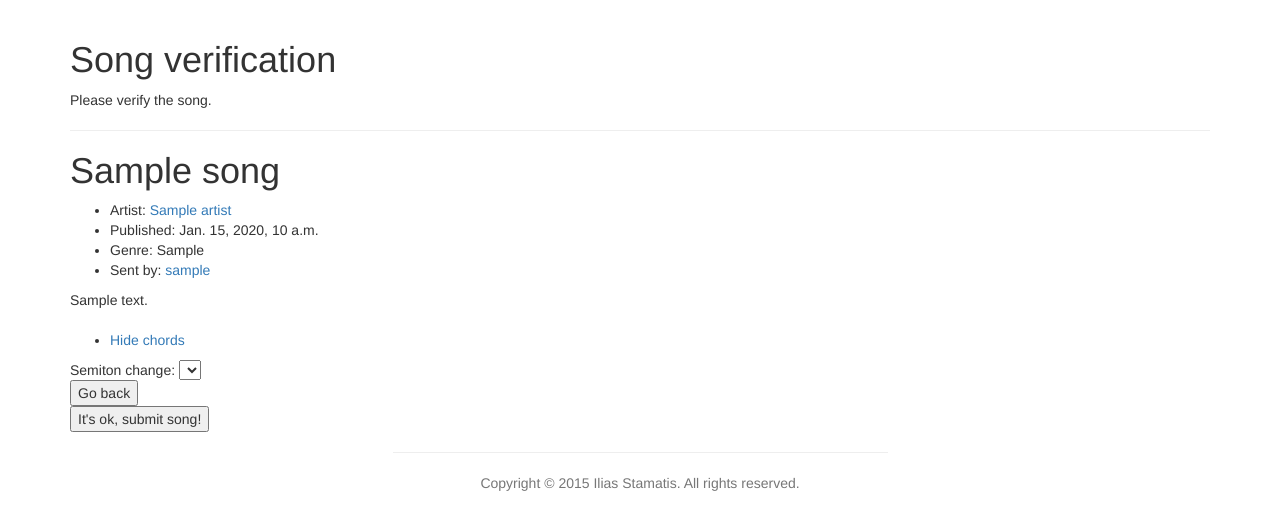
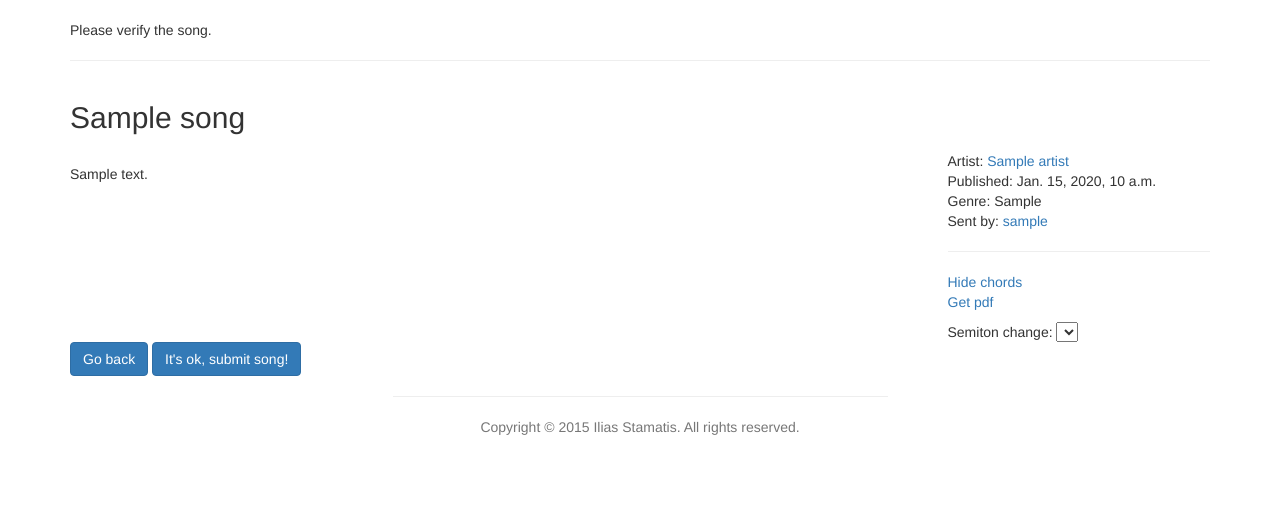
Before and after one commit to ilstam/guitarchords, a Django app: template chords/templates/chords/verify_song.html in a window 1280 px wide. Shown: the part 52-582 px from the top of the page. Run offline with Django 3.2, Linux system fonts and the light colour scheme; the template is opened without the code that fills it: most values are stand-ins (such as "Sample title", 1, 10 or a date in 2020); lists and menus that the app fills with data are empty; some libraries are stand-ins or nearby versions.

Commit message:
bootstrapping display_song and verify_song templates

```diff
--- a/chords/static/chords/css/style.css
+++ b/chords/static/chords/css/style.css
@@ -39,6 +39,10 @@ label[for=id_content] {
     visibility: hidden;
 }
 
+#form_submit, #form_goback {
+    display: inline;
+}
+
 /* song */
 
 #song_content {
@@ -68,6 +72,19 @@ label[for=id_content] {
     color: blue;
 }
 
+.video iframe {
+    margin-top: 80px;
+}
+
+#info-column {
+    margin-top: 70px;
+}
+
+#info-column ul {
+    list-style-type: none;
+    padding-left: 0;
+}
+
 /* footer */
 
 .footer {
--- a/chords/templates/chords/display_song.html
+++ b/chords/templates/chords/display_song.html
@@ -1,8 +1,22 @@
-<h1>{{ song.title }}</h1>
+<div class="row">
+    <div class="col-md-4">
+        <h2>{{ song.title }}</h2>
+        <br />
+
+        <div id="song_content">{{ song.content }}</div> <br />
+    </div>
+
+    <div class="col-md-5 video">
+        {% if song.video %}
+            <iframe width="430" height="330" src="{{ song.embed_video_url }}?feature=player_detailpage" frameborder="0" allowfullscreen></iframe>
+        {% endif %}
+    </div>
+
+    <div class="col-md-3" id="info-column">
         <ul>
             {% if song.artist %}
                 <li>Artist: <a href="{% url 'chords:artist' song.artist.slug %}">{{ song.artist.name }}</a></li>
-    {% else %}
+            {% elif artist_txt %}
                 <li>Artist: {{ artist_txt }}</li>
             {% endif %}
             {% if song.pub_date %}
@@ -13,20 +27,19 @@
             <li>Genre: {{ song.genre_str }}</li>
             {% if song.sender %}
                 <li>Sent by: <a href="{% url 'chords:user' song.sender.get_username %}">{{ song.sender.get_username }}</a></li>
+            {% elif user_txt %}
+                Sent by: {{ user_txt }}</li>
             {% endif %}
-</ul>
 
-<div id="song_content">{{ song.content }}</div> <br />
+            <hr />
 
-{% if song.video %}
-    <iframe width="480" height="360" src="{{ song.embed_video_url }}?feature=player_detailpage" frameborder="0" allowfullscreen></iframe>
-{% endif %}
-<ul>
             <li><a href="javascript:;" id="hide_chords">Hide chords</a></li>
             {% if song.tabs %}
                 <li><a href="javascript:;" id="hide_tabs">Hide tabs</a></li>
             {% endif %}
+            <li><a href="javascript:;">Get pdf</a></li>
         </ul>
 
-Semiton change:
-<select id="semiton_change"></select>
+        Semiton change: <select id="semiton_change"></select>
+    </div>
+</div>
--- a/chords/templates/chords/verify_song.html
+++ b/chords/templates/chords/verify_song.html
@@ -5,15 +5,14 @@
 
 {% block body_block %}
 
-<h1>Song verification</h1>
-Please verify the song.
+<p>Please verify the song.</p>
 <hr />
 {% include "chords/display_song.html" %}
-<form method="get" action="{% url 'chords:add_song' %}">
-    <input type="submit" id="goback_btn" value="Go back" />
+<form id="form_goback" method="get" action="{% url 'chords:add_song' %}">
+    <button type="submit" class="btn btn-primary">Go back</button>
 </form>
-<form method="get" action="{% url 'chords:song_submitted' %}">
-    <input type="submit" id="submit_btn" value="It's ok, submit song!" />
+<form id="form_submit" method="get" action="{% url 'chords:song_submitted' %}">
+    <button type="submit" class="btn btn-primary">It's ok, submit song!</button>
 </form>
 
 {% endblock %}
```
Also changed, not shown: chords/views.py (+5 -2 lines). Lines whose indentation alone changed are shown as unchanged.
